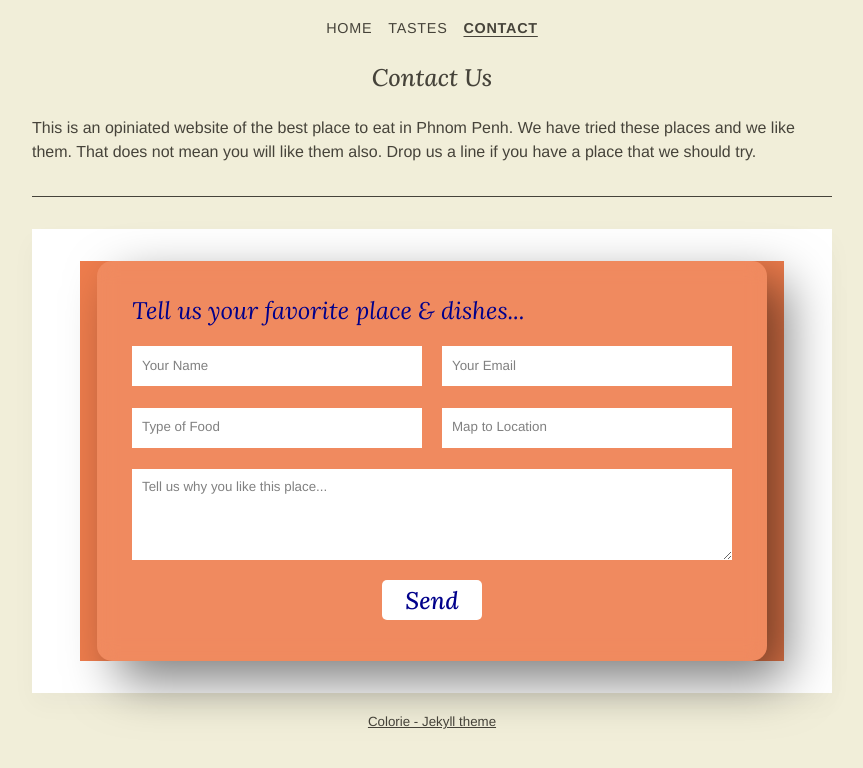
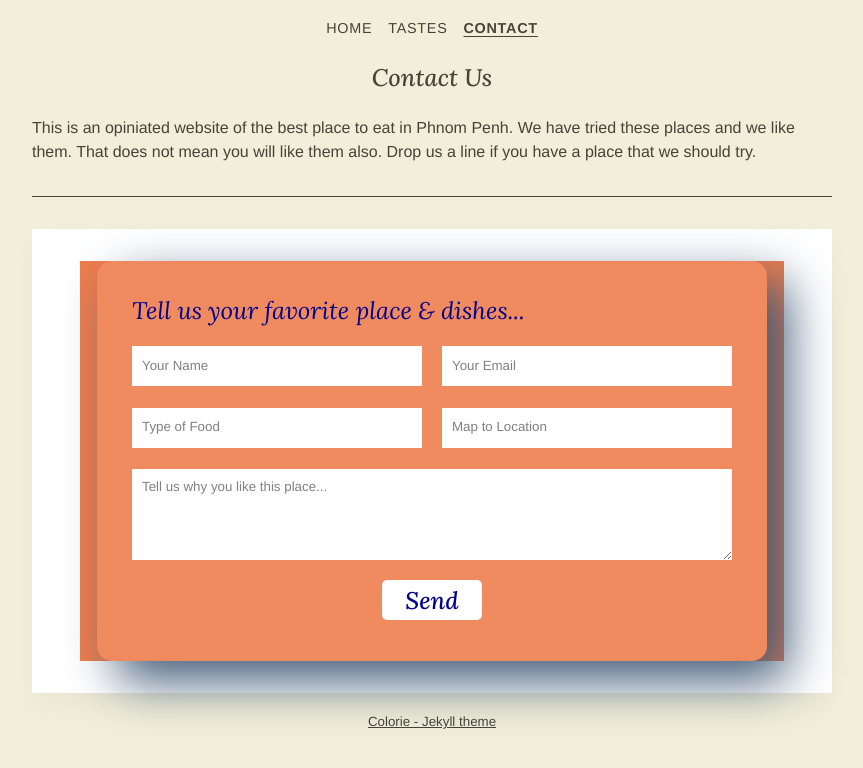
Before and after one commit to yong-lim/eateries, a Jekyll site: the page built from _pages/contact.md, in a window 1280 px wide. Shown: the top 768 px of the page, without its empty margins (208-1071 px from the left). Built offline with Jekyll 4.4.1, drawn with Linux system fonts in a browser that asks for light colours; some web fonts are replaced.

Commit message:
Make the bos-shadow color more pronounce

```diff
--- a/_includes/contact.html
+++ b/_includes/contact.html
@@ -28,7 +28,8 @@
    height: 400px;
    display: flex;
    justify-content: center;
-   box-shadow: 20px 20px 50px rgba(0,0,0,0.5);
+   <!-- box-shadow: 20px 20px 50px rgba(0,0,0,0.5); -->
+   box-shadow: 20px 20px 50px #415a77;
    border-radius: 15px;
    background: rgba(255,255,255,0.1);
    backdrop-filter: blur(10px);
```
